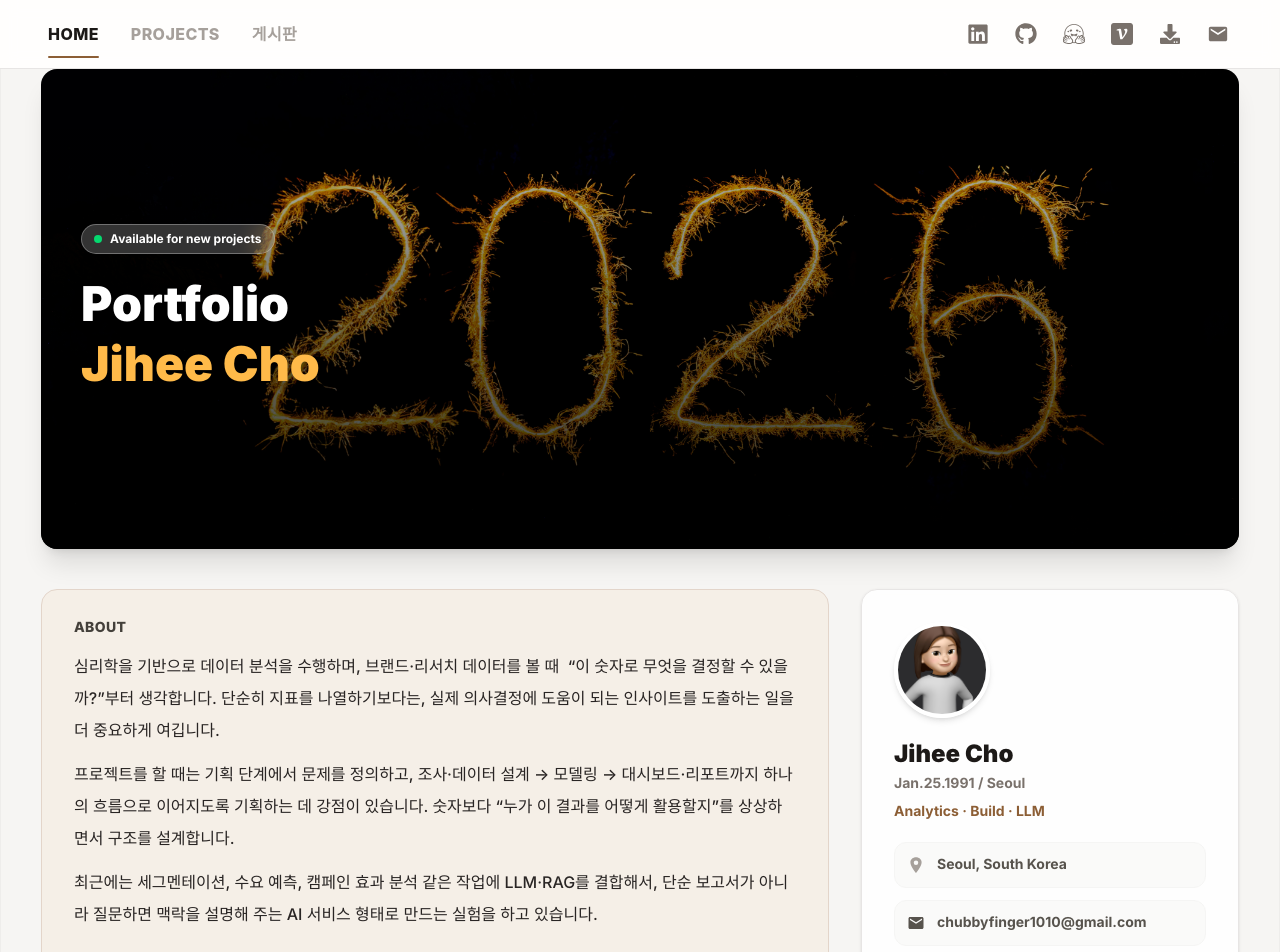
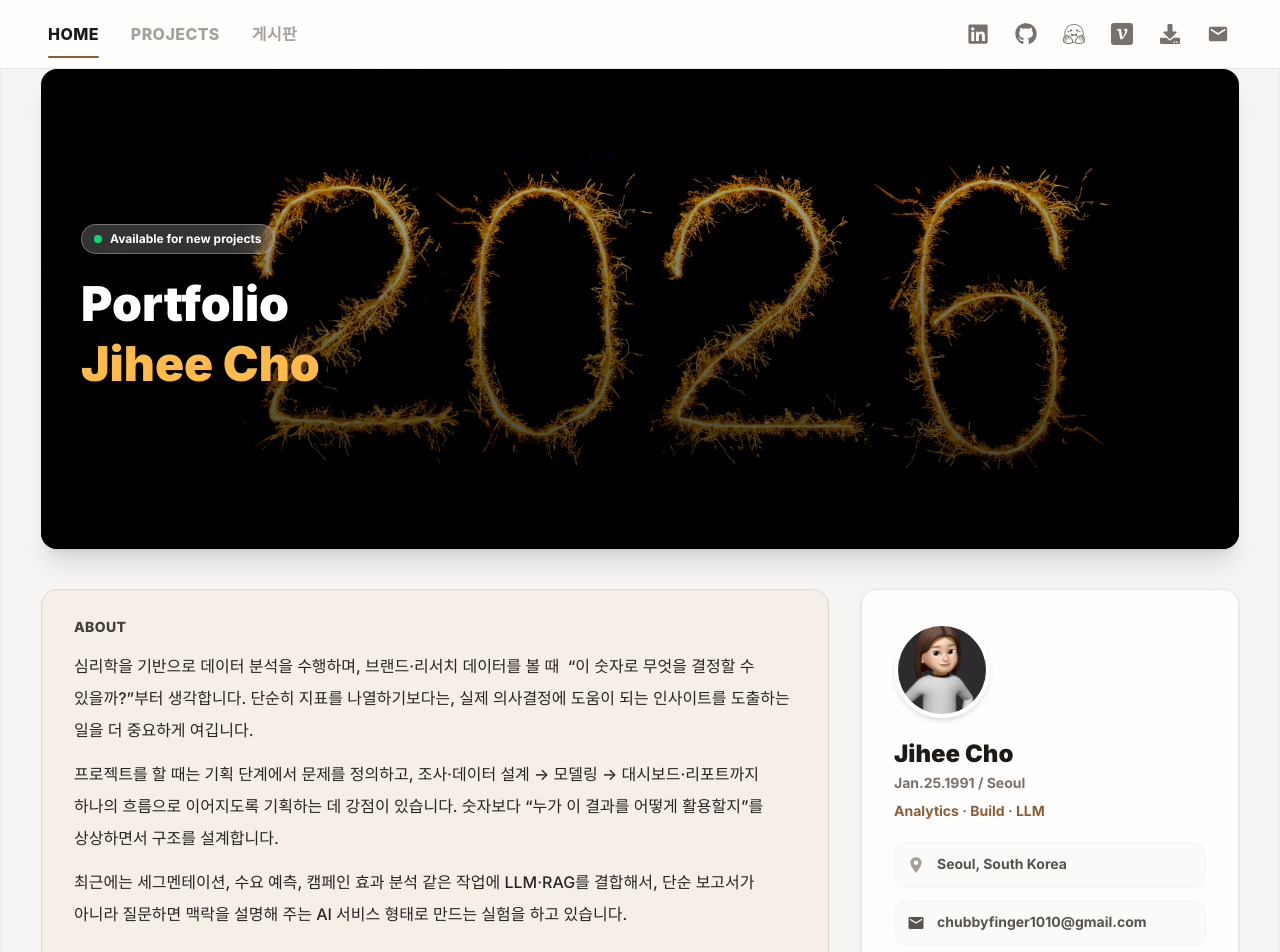
Before and after one commit to jay-lay-down/jihee-portfolio, a Next.js app: page / in a window 1280 px wide. Shown: the top 952 px of the page. Built offline with nearby package versions, Linux system fonts and the light colour scheme; a web font is replaced by a local one.

Commit message:
Update HomeTabs.tsx

```diff
--- a/components/HomeTabs.tsx
+++ b/components/HomeTabs.tsx
@@ -390,7 +390,7 @@ export default function HomeTabs() {
                         ABOUT
                       </h3>
 
-                      <div className="space-y-3 text-[16px] leading-8 text-stone-800 font-medium max-w-5xl">
+                      <div className="space-y-3 text-[16px] leading-8 text-stone-800 font-medium max-w-5xl break-keep">
                         <p>
                           심리학을 기반으로 데이터 분석을 수행하며, 브랜드·리서치 데이터를 볼 때
                           &nbsp;“이 숫자로 무엇을 결정할 수 있을까?”부터 생각합니다.
```
